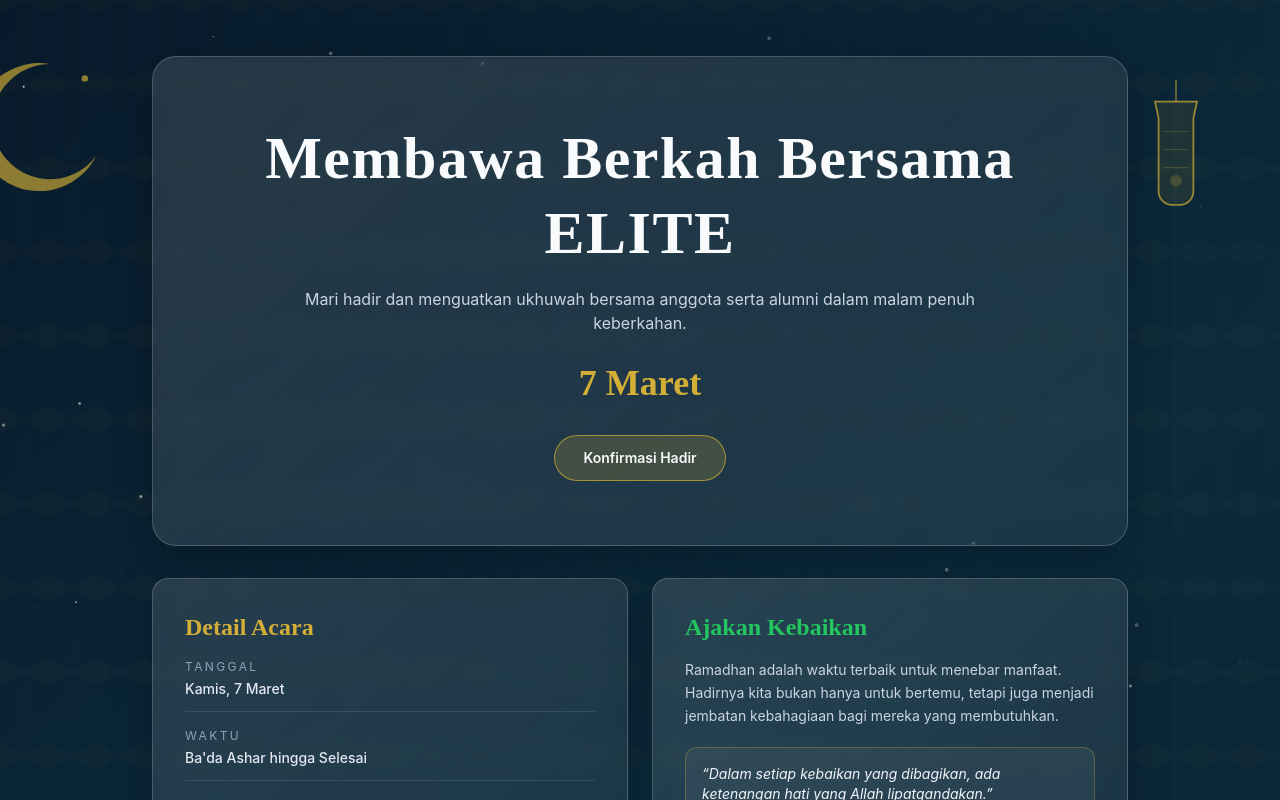
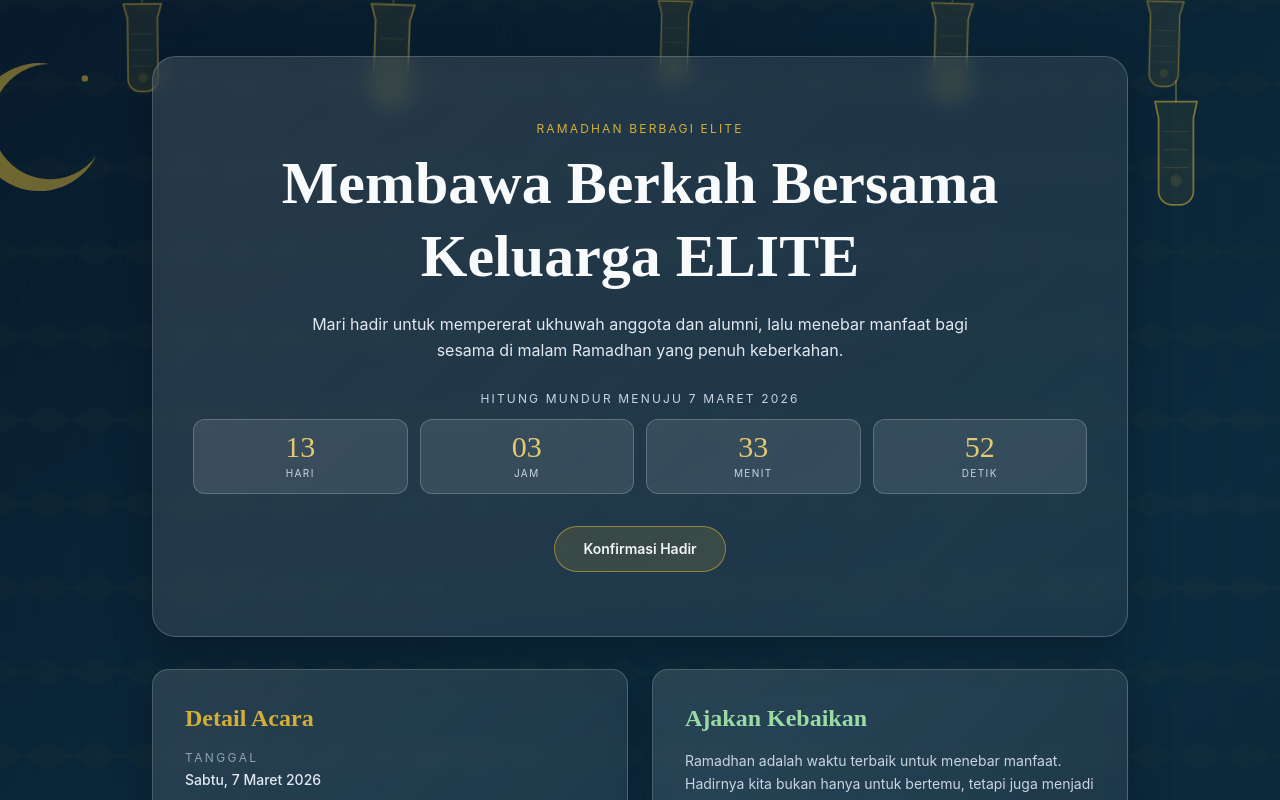
Before and after one commit to Bondzo/ELITE-berbagi, a Next.js app: page / in a window 1280 px wide. Shown: the top 800 px of the page. Built offline with nearby package versions, Linux system fonts and the light colour scheme.

Commit message:
Refresh Ramadan hero with lantern theme and countdown

```diff
--- a/app/globals.css
+++ b/app/globals.css
@@ -36,3 +36,19 @@ body {
   background-size: 48px 84px;
   background-position: 0 0, 0 0, 24px 42px;
 }
+
+@keyframes lanternSway {
+  0%,
+  100% {
+    transform: rotate(-2deg);
+  }
+  50% {
+    transform: rotate(2deg);
+  }
+}
+
+.lantern-sway {
+  animation-name: lanternSway;
+  animation-timing-function: ease-in-out;
+  animation-iteration-count: infinite;
+}
--- a/app/page.tsx
+++ b/app/page.tsx
@@ -1,31 +1,35 @@
+import CountdownTimer from "@/components/CountdownTimer";
 import Ornaments from "@/components/Ornaments";
 import Particles from "@/components/Particles";
 
 const eventDetails = [
-  { label: "Tanggal", value: "Kamis, 7 Maret" },
+  { label: "Tanggal", value: "Sabtu, 7 Maret 2026" },
   { label: "Waktu", value: "Ba'da Ashar hingga Selesai" },
   { label: "Lokasi", value: "Panti" },
 ];
 
 export default function Home() {
   return (
-    <div className="relative min-h-screen overflow-hidden bg-[linear-gradient(145deg,#071A2B_0%,#0B2A3C_55%,#0A2234_100%)] text-slate-50">
+    <div className="relative min-h-screen overflow-hidden bg-[linear-gradient(150deg,#071A2B_0%,#0C2B3F_55%,#0A2234_100%)] text-slate-50">
       <Particles />
       <Ornaments />
-      <div className="islamic-pattern absolute inset-0 opacity-25" aria-hidden="true" />
+      <div className="islamic-pattern absolute inset-0 opacity-20" aria-hidden="true" />
 
       <main className="relative z-10 mx-auto flex w-full max-w-5xl flex-col gap-8 px-4 py-8 sm:px-6 md:py-14">
         <section className="glass-card rounded-3xl px-6 py-12 text-center shadow-2xl sm:px-10 md:py-16">
-          <h1 className="font-display text-4xl leading-tight font-bold tracking-wide text-[#F8FAFC] sm:text-5xl md:text-6xl">
-            Membawa Berkah Bersama ELITE
+          <p className="text-xs tracking-[0.18em] text-[#D4AF37] uppercase">Ramadhan Berbagi ELITE</p>
+          <h1 className="mx-auto mt-3 max-w-4xl font-display text-4xl leading-[1.15] font-bold text-[#F8FAFC] sm:text-5xl md:text-6xl">
+            Membawa Berkah Bersama
+            <span className="mt-1 block">Keluarga ELITE</span>
           </h1>
-          <p className="mx-auto mt-4 max-w-2xl text-sm text-slate-300 sm:text-base">
-            Mari hadir dan menguatkan ukhuwah bersama anggota serta alumni dalam malam penuh keberkahan.
+          <p className="mx-auto mt-5 max-w-2xl text-sm leading-relaxed text-slate-200 sm:text-base">
+            Mari hadir untuk mempererat ukhuwah anggota dan alumni, lalu menebar manfaat bagi sesama di malam
+            Ramadhan yang penuh keberkahan.
           </p>
-          <div className="mt-7 text-[#D4AF37]">
-            <span className="font-display text-3xl font-semibold sm:text-4xl">7 Maret</span>
-          </div>
-          <button className="mt-8 rounded-full border border-[#D4AF37]/70 bg-[#D4AF37]/20 px-7 py-3 text-sm font-semibold text-[#F8FAFC] transition hover:bg-[#D4AF37]/35">
+
+          <CountdownTimer />
+
+          <button className="mt-8 rounded-full border border-[#D4AF37]/60 bg-[#D4AF37]/15 px-7 py-3 text-sm font-semibold text-slate-100 transition hover:bg-[#D4AF37]/25">
             Konfirmasi Hadir
           </button>
         </section>
@@ -47,7 +51,7 @@ export default function Home() {
           </article>
 
           <article className="glass-card rounded-2xl p-6 md:p-8">
-            <h2 className="font-display text-2xl font-semibold text-[#22C55E]">Ajakan Kebaikan</h2>
+            <h2 className="font-display text-2xl font-semibold text-[#9ADAA5]">Ajakan Kebaikan</h2>
             <p className="mt-4 text-sm leading-relaxed text-slate-300">
               Ramadhan adalah waktu terbaik untuk menebar manfaat. Hadirnya kita bukan hanya untuk bertemu,
               tetapi juga menjadi jembatan kebahagiaan bagi mereka yang membutuhkan.
@@ -62,14 +66,14 @@ export default function Home() {
           <h2 className="font-display text-2xl font-semibold text-[#F8FAFC] sm:text-3xl">
             Bersama Menyemai Hangatnya Ramadhan
           </h2>
-          <p className="mx-auto mt-3 max-w-2xl text-sm text-slate-300">
+          <p className="mx-auto mt-3 max-w-2xl text-sm leading-relaxed text-slate-300">
             Siapkan hati, hadirkan langkah, dan jadilah bagian dari momen silaturahmi yang penuh makna.
           </p>
           <div className="mt-7 flex flex-col justify-center gap-3 sm:flex-row">
-            <button className="rounded-full bg-[#22C55E]/85 px-6 py-3 text-sm font-semibold text-[#071A2B] transition hover:bg-[#22C55E]">
+            <button className="rounded-full border border-white/25 bg-white/10 px-6 py-3 text-sm font-semibold text-slate-100 transition hover:bg-white/15">
               Hadiri &amp; Berbagi
             </button>
-            <button className="rounded-full border border-[#D4AF37]/60 bg-[#D4AF37]/15 px-6 py-3 text-sm font-semibold text-[#F8FAFC] transition hover:bg-[#D4AF37]/30">
+            <button className="rounded-full border border-[#D4AF37]/60 bg-[#D4AF37]/10 px-6 py-3 text-sm font-semibold text-slate-100 transition hover:bg-[#D4AF37]/20">
               Hubungi Panitia
             </button>
           </div>
--- /dev/null
+++ b/components/CountdownTimer.tsx
@@ -0,0 +1,58 @@
+"use client";
+
+import { useEffect, useMemo, useState } from "react";
+
+const TARGET_DATE = "2026-03-07T00:00:00+07:00";
+
+type Countdown = {
+  days: number;
+  hours: number;
+  minutes: number;
+  seconds: number;
+};
+
+const getCountdown = (targetDate: Date): Countdown => {
+  const now = new Date();
+  const diff = Math.max(0, targetDate.getTime() - now.getTime());
+
+  const days = Math.floor(diff / (1000 * 60 * 60 * 24));
+  const hours = Math.floor((diff / (1000 * 60 * 60)) % 24);
+  const minutes = Math.floor((diff / (1000 * 60)) % 60);
+  const seconds = Math.floor((diff / 1000) % 60);
+
+  return { days, hours, minutes, seconds };
+};
+
+export default function CountdownTimer() {
+  const targetDate = useMemo(() => new Date(TARGET_DATE), []);
+  const [countdown, setCountdown] = useState<Countdown>(() => getCountdown(targetDate));
+
+  useEffect(() => {
+    const timer = setInterval(() => {
+      setCountdown(getCountdown(targetDate));
+    }, 1000);
+
+    return () => clearInterval(timer);
+  }, [targetDate]);
+
+  const units = [
+    { label: "Hari", value: String(countdown.days).padStart(2, "0") },
+    { label: "Jam", value: String(countdown.hours).padStart(2, "0") },
+    { label: "Menit", value: String(countdown.minutes).padStart(2, "0") },
+    { label: "Detik", value: String(countdown.seconds).padStart(2, "0") },
+  ];
+
+  return (
+    <div className="mt-7">
+      <p className="text-xs tracking-[0.18em] text-slate-300 uppercase">Hitung mundur menuju 7 Maret 2026</p>
+      <div className="mt-3 grid grid-cols-2 gap-2 sm:grid-cols-4 sm:gap-3">
+        {units.map((unit) => (
+          <div key={unit.label} className="rounded-xl border border-white/20 bg-white/10 px-3 py-3">
+            <p className="font-display text-2xl leading-none text-[#E4C972] sm:text-3xl">{unit.value}</p>
+            <p className="mt-1 text-[10px] tracking-[0.14em] text-slate-300 uppercase">{unit.label}</p>
+          </div>
+        ))}
+      </div>
+    </div>
+  );
+}
--- a/components/Ornaments.tsx
+++ b/components/Ornaments.tsx
@@ -3,19 +3,16 @@ export default function Ornaments() {
     <div className="pointer-events-none absolute inset-0 overflow-hidden" aria-hidden="true">
       <svg
         viewBox="0 0 220 220"
-        className="absolute -left-14 top-10 h-44 w-44 text-[#D4AF37]/65"
+        className="absolute -left-14 top-10 h-44 w-44 text-[#D4AF37]/50"
         fill="none"
       >
-        <path
-          d="M132 30a72 72 0 1 0 58 115.3A80 80 0 1 1 132 30Z"
-          fill="currentColor"
-        />
+        <path d="M132 30a72 72 0 1 0 58 115.3A80 80 0 1 1 132 30Z" fill="currentColor" />
         <circle cx="176" cy="48" r="4" fill="currentColor" />
       </svg>
 
       <svg
         viewBox="0 0 160 280"
-        className="absolute right-4 top-16 h-44 w-24 text-[#D4AF37]/70 md:right-14"
+        className="absolute right-4 top-16 h-44 w-24 text-[#D4AF37]/55 md:right-14"
         fill="none"
       >
         <path d="M80 20V56" stroke="currentColor" strokeWidth="2" />
@@ -23,22 +20,10 @@ export default function Ornaments() {
           d="M45 56h70l-6 28v122c0 12-10 22-22 22H73c-12 0-22-10-22-22V84l-6-28Z"
           stroke="currentColor"
           strokeWidth="3"
-          fill="rgba(212, 175, 55, 0.10)"
+          fill="rgba(212, 175, 55, 0.08)"
         />
-        <path d="M58 106h44M58 136h44M58 166h44" stroke="currentColor" strokeOpacity="0.55" />
-        <circle cx="80" cy="188" r="10" fill="currentColor" fillOpacity="0.3" />
-      </svg>
-
-      <svg
-        viewBox="0 0 180 180"
-        className="absolute bottom-14 left-5 h-32 w-32 text-[#22C55E]/30"
-        fill="none"
-      >
-        <path
-          d="M90 14l20 30 35 8-24 28 3 37-34-14-34 14 3-37-24-28 35-8 20-30Z"
-          stroke="currentColor"
-          strokeWidth="2"
-        />
+        <path d="M58 106h44M58 136h44M58 166h44" stroke="currentColor" strokeOpacity="0.45" />
+        <circle cx="80" cy="188" r="10" fill="currentColor" fillOpacity="0.22" />
       </svg>
     </div>
   );
--- a/components/Particles.tsx
+++ b/components/Particles.tsx
@@ -1,91 +1,38 @@
-"use client";
-
-import { useEffect, useRef } from "react";
-
-type Star = {
-  x: number;
-  y: number;
-  radius: number;
-  speedY: number;
-  alpha: number;
-  twinkle: number;
-};
-
 export default function Particles() {
-  const canvasRef = useRef<HTMLCanvasElement>(null);
-
-  useEffect(() => {
-    const canvas = canvasRef.current;
-    if (!canvas) return;
-
-    const ctx = canvas.getContext("2d");
-    if (!ctx) return;
-
-    let animationFrameId = 0;
-    let stars: Star[] = [];
-
-    const createStars = (width: number, height: number) => {
-      const amount = Math.floor((width * height) / 18000);
-      stars = Array.from({ length: amount }).map(() => ({
-        x: Math.random() * width,
-        y: Math.random() * height,
-        radius: Math.random() * 1.6 + 0.3,
-        speedY: Math.random() * 0.12 + 0.03,
-        alpha: Math.random() * 0.6 + 0.2,
-        twinkle: Math.random() * 0.02 + 0.005,
-      }));
-    };
-
-    const resize = () => {
-      const { innerWidth, innerHeight } = window;
-      canvas.width = innerWidth;
-      canvas.height = innerHeight;
-      createStars(innerWidth, innerHeight);
-    };
-
-    const draw = () => {
-      const { width, height } = canvas;
-      ctx.clearRect(0, 0, width, height);
-
-      stars.forEach((star) => {
-        star.y += star.speedY;
-        star.alpha += star.twinkle * (Math.random() > 0.5 ? 1 : -1);
-
-        if (star.y > height + 10) {
-          star.y = -8;
-          star.x = Math.random() * width;
-        }
-
-        if (star.alpha > 0.95 || star.alpha < 0.15) {
-          star.twinkle *= -1;
-        }
-
-        ctx.beginPath();
-        ctx.arc(star.x, star.y, star.radius, 0, Math.PI * 2);
-        ctx.fillStyle = `rgba(248, 250, 252, ${star.alpha})`;
-        ctx.shadowBlur = 6;
-        ctx.shadowColor = "rgba(212, 175, 55, 0.45)";
-        ctx.fill();
-      });
-
-      animationFrameId = requestAnimationFrame(draw);
-    };
-
-    resize();
-    draw();
-    window.addEventListener("resize", resize);
-
-    return () => {
-      window.removeEventListener("resize", resize);
-      cancelAnimationFrame(animationFrameId);
-    };
-  }, []);
+  const lanterns = [
+    { left: "8%", delay: "0s", duration: "7s", size: "h-36 w-20" },
+    { left: "27%", delay: "1.4s", duration: "8s", size: "h-40 w-24" },
+    { left: "50%", delay: "0.8s", duration: "7.6s", size: "h-32 w-[4.5rem]" },
+    { left: "71%", delay: "2.1s", duration: "8.4s", size: "h-38 w-[5.5rem]" },
+    { left: "88%", delay: "1.1s", duration: "7.2s", size: "h-34 w-20" },
+  ];
 
   return (
-    <canvas
-      ref={canvasRef}
-      className="pointer-events-none fixed inset-0 z-0 opacity-80"
-      aria-hidden="true"
-    />
+    <div className="pointer-events-none absolute inset-0 z-0 overflow-hidden" aria-hidden="true">
+      {lanterns.map((lantern) => (
+        <svg
+          key={lantern.left}
+          viewBox="0 0 160 280"
+          className={`absolute -top-4 ${lantern.size} text-[#D4AF37]/45 lantern-sway`}
+          fill="none"
+          style={{
+            left: lantern.left,
+            animationDelay: lantern.delay,
+            animationDuration: lantern.duration,
+            transformOrigin: "top center",
+          }}
+        >
+          <path d="M80 0V34" stroke="currentColor" strokeWidth="2.2" strokeOpacity="0.8" />
+          <path
+            d="M42 36h76l-8 28v122c0 14-11 25-25 25H75c-14 0-25-11-25-25V64l-8-28Z"
+            stroke="currentColor"
+            strokeWidth="3"
+            fill="rgba(212, 175, 55, 0.08)"
+          />
+          <path d="M58 96h44M58 128h44M58 160h44" stroke="currentColor" strokeOpacity="0.5" />
+          <circle cx="80" cy="184" r="9" fill="currentColor" fillOpacity="0.25" />
+        </svg>
+      ))}
+    </div>
   );
 }
```
